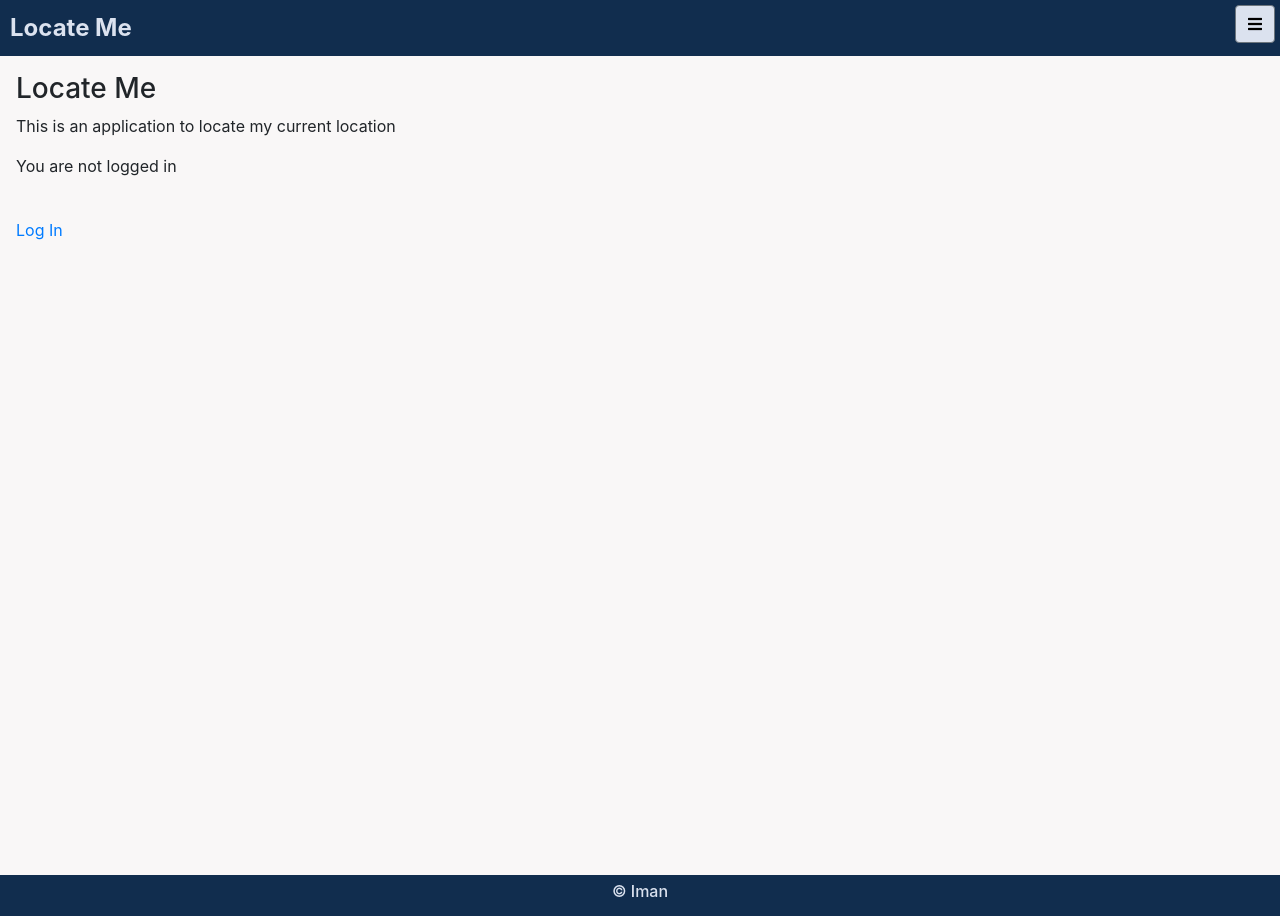
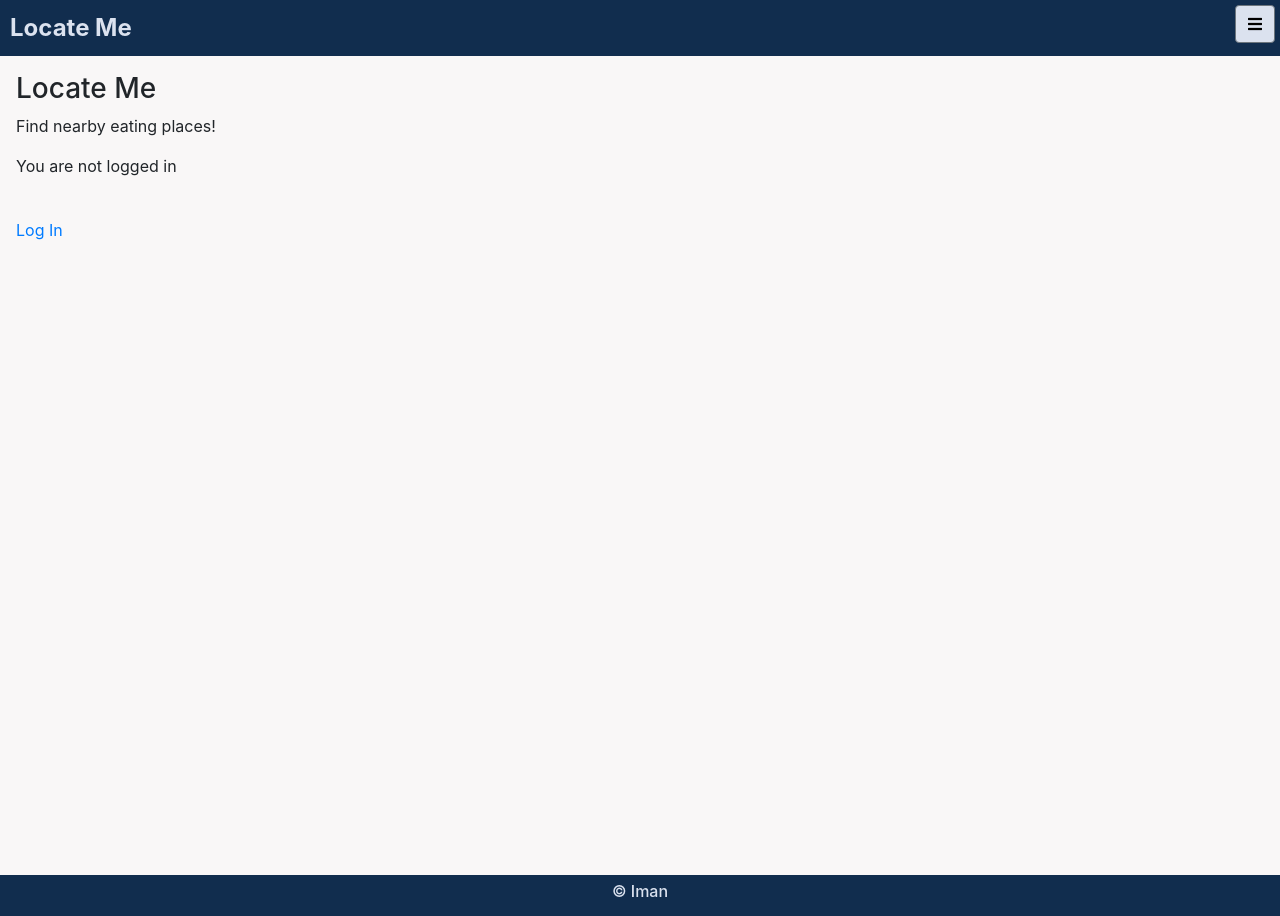
Before and after one commit to ImanRostam/AWM_CA2, a Django app: page / in a window 1280 px wide. Run offline with Django 3.2, Linux system fonts and the light colour scheme; some libraries are stand-ins or nearby versions.

Commit message:
Final Ready for Deployment

```diff
--- a/ca_project/ca_app/templates/ca_app/home.html
+++ b/ca_project/ca_app/templates/ca_app/home.html
@@ -11,7 +11,7 @@
 
 {% block body_content %}
     <h3>{% trans "Locate Me" %}</h3>
-    <p>This is an application to locate my current location</p>
+    <p>Find nearby eating places!</p>
     {% if user.is_authenticated %}
         <p style="font-size: large">Hi {{ user.username }}!</p>
         <p><a href="{% url 'logout' %}">Log Out</a></p>
```
